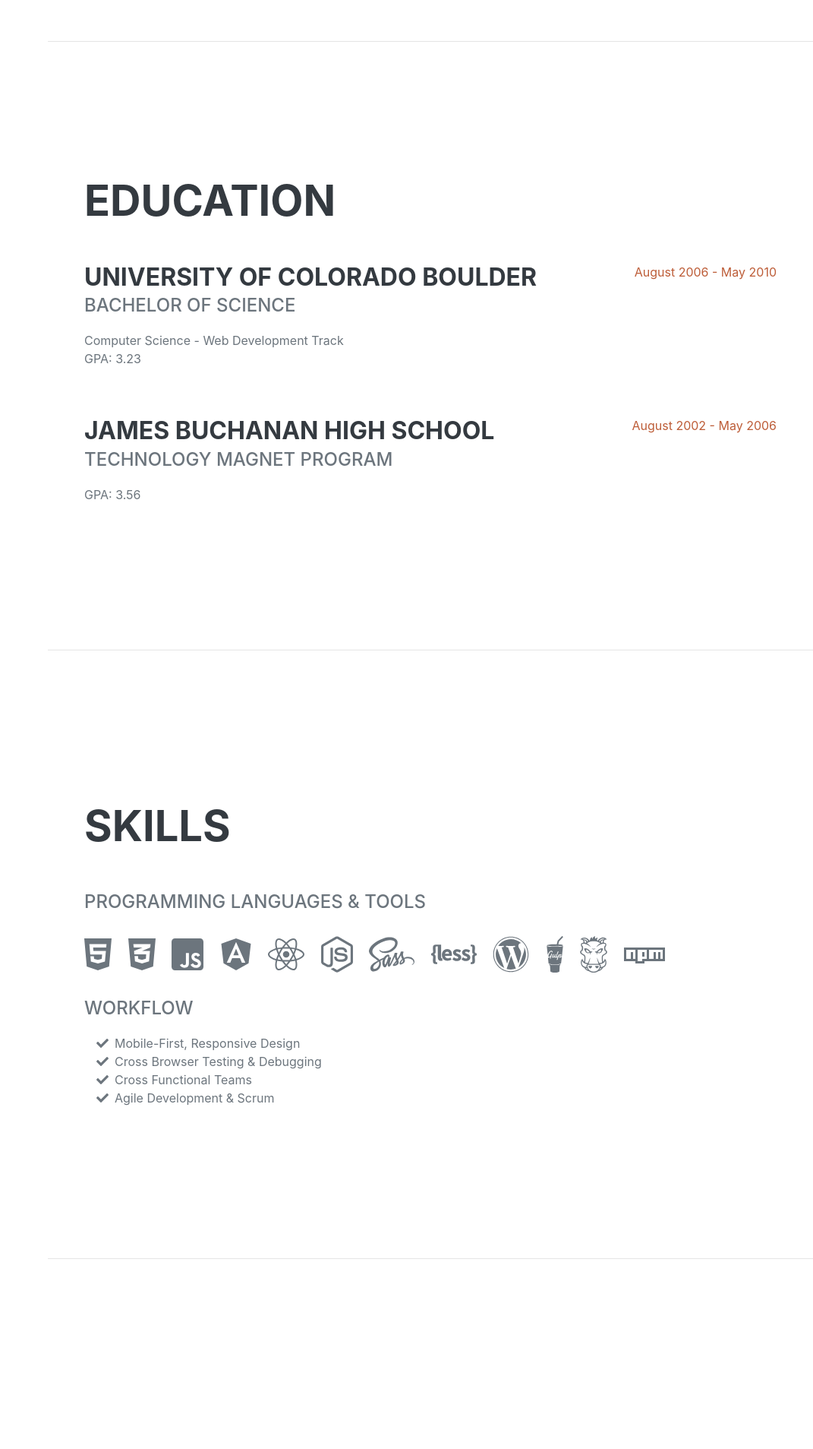
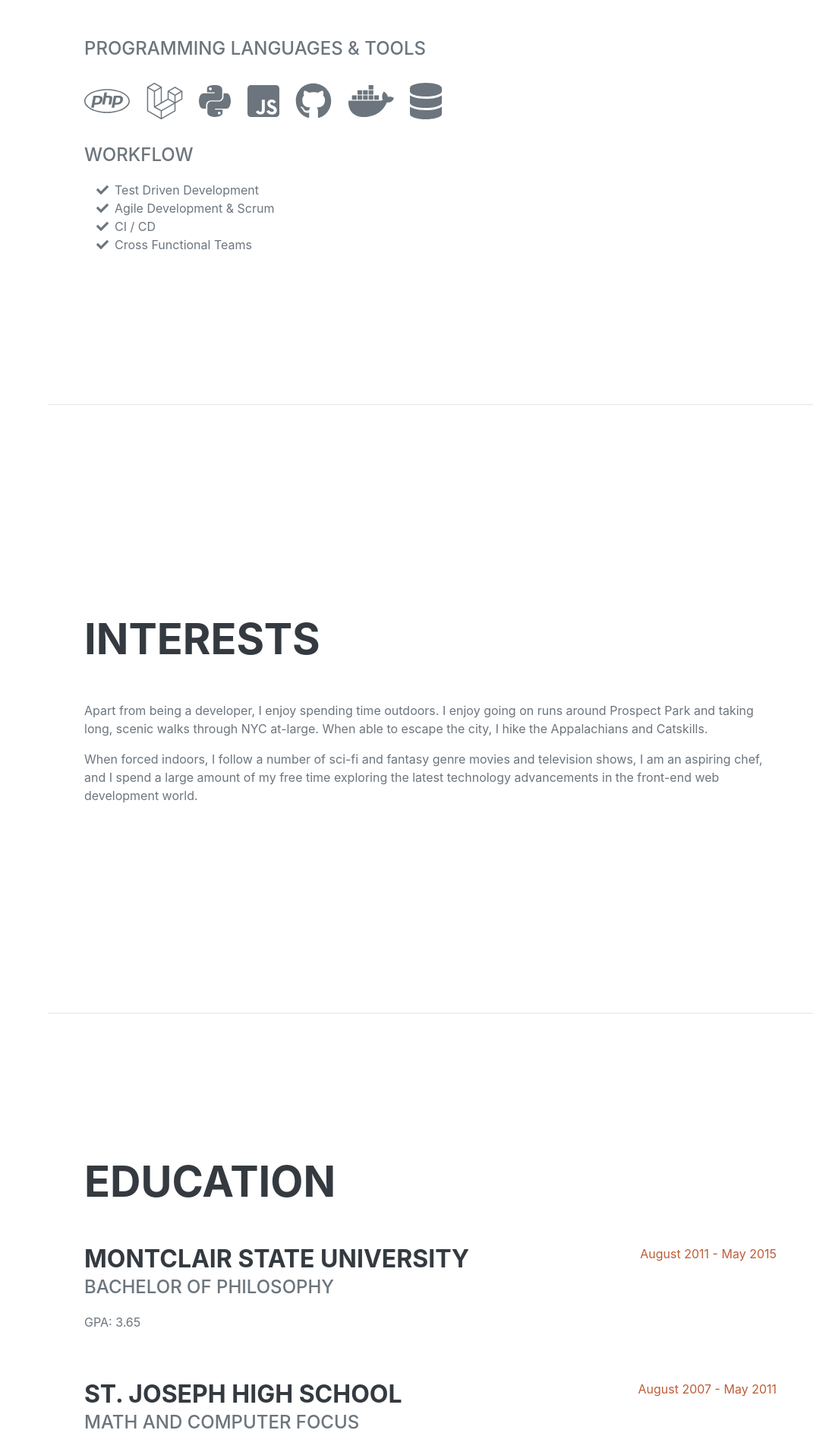
Before and after one commit to Jack-Naughton/homepage, a Django app: page / in a window 1280 px wide. Shown: the part 1880-3787 px from the top of the page at 76% size, without its empty margins (209-1280 px from the left). Run offline with Django 3.2, Linux system fonts and the light colour scheme; parts of the project's set-up code (start-up, migrations or seed data) failed here and were passed over; some web fonts are replaced.

Commit message:
updates sections with accurate titles

```diff
--- a/resume/templates/resume/index.html
+++ b/resume/templates/resume/index.html
@@ -18,6 +18,7 @@
         <link href="{% static 'resume/css/styles.css' %}" rel="stylesheet" />
     </head>
     <body id="page-top">
+
         <!-- Navigation-->
         <nav class="navbar navbar-expand-lg navbar-dark bg-primary fixed-top" id="sideNav">
             <a class="navbar-brand js-scroll-trigger" href="#page-top">
@@ -29,13 +30,13 @@
                 <ul class="navbar-nav">
                     <li class="nav-item"><a class="nav-link js-scroll-trigger" href="#about">About</a></li>
                     <li class="nav-item"><a class="nav-link js-scroll-trigger" href="#experience">Experience</a></li>
-                    <li class="nav-item"><a class="nav-link js-scroll-trigger" href="#education">Education</a></li>
                     <li class="nav-item"><a class="nav-link js-scroll-trigger" href="#skills">Skills</a></li>
                     <li class="nav-item"><a class="nav-link js-scroll-trigger" href="#interests">Interests</a></li>
-                    <li class="nav-item"><a class="nav-link js-scroll-trigger" href="#awards">Awards</a></li>
+                    <li class="nav-item"><a class="nav-link js-scroll-trigger" href="#education">Education</a></li>
                 </ul>
             </div>
         </nav>
+
         <!-- Page Content-->
         <div class="container-fluid p-0">
             <!-- About-->
@@ -49,175 +50,126 @@
                         Brooklyn, NY ·
                         <a href="mailto:jack.naughton18@gmail.com">jack.naughton18@gmail.com</a>
                     </div>
-                    <p class="lead mb-5">About me</p>
+                    <p class="lead mb-5">Web Developer of <span id="years-experience"></span> years experience
+                        with a focus on backend technologies.
+                    </p>
                     <div class="social-icons">
-                        <a class="social-icon" href="#"><i class="fab fa-linkedin-in"></i></a>
-                        <a class="social-icon" href="#"><i class="fab fa-github"></i></a>
-                        <a class="social-icon" href="#"><i class="fab fa-twitter"></i></a>
-                        <a class="social-icon" href="#"><i class="fab fa-facebook-f"></i></a>
+                        <a class="social-icon" href="https://www.linkedin.com/in/jack-m-naughton/">
+                            <i class="fab fa-linkedin-in"></i>
+                        </a>
+                        <a class="social-icon" href="https://github.com/Jack-Naughton">
+                            <i class="fab fa-github"></i>
+                        </a>
                     </div>
                 </div>
             </section>
             <hr class="m-0" />
+
             <!-- Experience-->
             <section class="resume-section" id="experience">
                 <div class="resume-section-content">
                     <h2 class="mb-5">Experience</h2>
                     <div class="d-flex flex-column flex-md-row justify-content-between mb-5">
                         <div class="flex-grow-1">
-                            <h3 class="mb-0">Senior Web Developer</h3>
-                            <div class="subheading mb-3">Intelitec Solutions</div>
-                            <p>More chanages</p>
+                            <h3 class="mb-0">Software Application Developer</h3>
+                            <div class="subheading mb-3">Canoe Software</div>
+                            <p>The things I've done</p>
                         </div>
-                        <div class="flex-shrink-0"><span class="text-primary">March 2013 - Present</span></div>
+                        <div class="flex-shrink-0"><span class="text-primary">March 2021 - Present</span></div>
                     </div>
                     <div class="d-flex flex-column flex-md-row justify-content-between mb-5">
                         <div class="flex-grow-1">
-                            <h3 class="mb-0">Web Developer</h3>
-                            <div class="subheading mb-3">Intelitec Solutions</div>
-                            <p>Capitalize on low hanging fruit to identify a ballpark value added activity to beta test. Override the digital divide with additional clickthroughs from DevOps. Nanotechnology immersion along the information highway will close the loop on focusing solely on the bottom line.</p>
+                            <h3 class="mb-0">Senior Web Developer</h3>
+                            <div class="subheading mb-3">Ascend Learning</div>
+                            <p>The things I've done</p>
                         </div>
-                        <div class="flex-shrink-0"><span class="text-primary">December 2011 - March 2013</span></div>
+                        <div class="flex-shrink-0"><span class="text-primary">March 2019 - March 2021</span></div>
                     </div>
                     <div class="d-flex flex-column flex-md-row justify-content-between mb-5">
                         <div class="flex-grow-1">
-                            <h3 class="mb-0">Junior Web Designer</h3>
-                            <div class="subheading mb-3">Shout! Media Productions</div>
-                            <p>Podcasting operational change management inside of workflows to establish a framework. Taking seamless key performance indicators offline to maximise the long tail. Keeping your eye on the ball while performing a deep dive on the start-up mentality to derive convergence on cross-platform integration.</p>
+                            <h3 class="mb-0">Full-stack Developer</h3>
+                            <div class="subheading mb-3">Blackrocket LLC</div>
+                            <p>The things I've done</p>
                         </div>
-                        <div class="flex-shrink-0"><span class="text-primary">July 2010 - December 2011</span></div>
-                    </div>
-                    <div class="d-flex flex-column flex-md-row justify-content-between">
-                        <div class="flex-grow-1">
-                            <h3 class="mb-0">Web Design Intern</h3>
-                            <div class="subheading mb-3">Shout! Media Productions</div>
-                            <p>Collaboratively administrate empowered markets via plug-and-play networks. Dynamically procrastinate B2C users after installed base benefits. Dramatically visualize customer directed convergence without revolutionary ROI.</p>
-                        </div>
-                        <div class="flex-shrink-0"><span class="text-primary">September 2008 - June 2010</span></div>
+                        <div class="flex-shrink-0"><span class="text-primary">September 2015 - September 2018</span></div>
                     </div>
                 </div>
             </section>
             <hr class="m-0" />
+
+            <!-- Skills-->
+            <section class="resume-section" id="skills">
+                <div class="resume-section-content">
+                    <h2 class="mb-5">Skills</h2>
+                    <div class="subheading mb-3">Programming Languages & Tools</div>
+                    <ul class="list-inline dev-icons">
+                        <li class="list-inline-item"><i class="fab fa-php"></i></li>
+                        <li class="list-inline-item"><i class="fab fa-laravel"></i></li>
+                        <li class="list-inline-item"><i class="fab fa-python"></i></li>
+                        <li class="list-inline-item"><i class="fab fa-js-square"></i></li>
+                        <li class="list-inline-item"><i class="fab fa-github"></i></li>
+                        <li class="list-inline-item"><i class="fab fa-docker"></i></li>
+                        <li class="list-inline-item"><i class="fas fa-database"></i></li>
+                    </ul>
+                    <div class="subheading mb-3">Workflow</div>
+                    <ul class="fa-ul mb-0">
+                        <li>
+                            <span class="fa-li"><i class="fas fa-check"></i></span>
+                            Test Driven Development
+                        </li>
+                        <li>
+                            <span class="fa-li"><i class="fas fa-check"></i></span>
+                            Agile Development & Scrum
+                        </li>
+                        <li>
+                            <span class="fa-li"><i class="fas fa-check"></i></span>
+                            CI / CD
+                        </li>
+                        <li>
+                            <span class="fa-li"><i class="fas fa-check"></i></span>
+                            Cross Functional Teams
+                        </li>
+                    </ul>
+                </div>
+            </section>
+            <hr class="m-0" />
+
+            <!-- Interests-->
+            <section class="resume-section" id="interests">
+                <div class="resume-section-content">
+                    <h2 class="mb-5">Interests</h2>
+                    <p>Apart from being a developer, I enjoy spending time outdoors.
+                        I enjoy going on runs around Prospect Park and taking long, scenic walks through NYC at-large.
+                        When able to escape the city, I hike the Appalachians and Catskills.
+                    </p>
+                    <p class="mb-0">When forced indoors, I follow a number of sci-fi and fantasy genre movies and television shows, I am an aspiring chef, and I spend a large amount of my free time exploring the latest technology advancements in the front-end web development world.</p>
+                </div>
+            </section>
+            <hr class="m-0" />
+
             <!-- Education-->
             <section class="resume-section" id="education">
                 <div class="resume-section-content">
                     <h2 class="mb-5">Education</h2>
                     <div class="d-flex flex-column flex-md-row justify-content-between mb-5">
                         <div class="flex-grow-1">
-                            <h3 class="mb-0">University of Colorado Boulder</h3>
-                            <div class="subheading mb-3">Bachelor of Science</div>
-                            <div>Computer Science - Web Development Track</div>
-                            <p>GPA: 3.23</p>
+                            <h3 class="mb-0">Montclair State University</h3>
+                            <div class="subheading mb-3">Bachelor of Philosophy</div>
+                            <p>GPA: 3.65</p>
                         </div>
-                        <div class="flex-shrink-0"><span class="text-primary">August 2006 - May 2010</span></div>
+                        <div class="flex-shrink-0"><span class="text-primary">August 2011 - May 2015</span></div>
                     </div>
                     <div class="d-flex flex-column flex-md-row justify-content-between">
                         <div class="flex-grow-1">
-                            <h3 class="mb-0">James Buchanan High School</h3>
-                            <div class="subheading mb-3">Technology Magnet Program</div>
-                            <p>GPA: 3.56</p>
+                            <h3 class="mb-0">St. Joseph High School</h3>
+                            <div class="subheading mb-3">Math and Computer Focus</div>
+                            <p>GPA: 3.8</p>
                         </div>
-                        <div class="flex-shrink-0"><span class="text-primary">August 2002 - May 2006</span></div>
+                        <div class="flex-shrink-0"><span class="text-primary">August 2007 - May 2011</span></div>
                     </div>
                 </div>
             </section>
             <hr class="m-0" />
-            <!-- Skills-->
-            <section class="resume-section" id="skills">
-                <div class="resume-section-content">
-                    <h2 class="mb-5">Skills</h2>
-                    <div class="subheading mb-3">Programming Languages & Tools</div>
-                    <ul class="list-inline dev-icons">
-                        <li class="list-inline-item"><i class="fab fa-html5"></i></li>
-                        <li class="list-inline-item"><i class="fab fa-css3-alt"></i></li>
-                        <li class="list-inline-item"><i class="fab fa-js-square"></i></li>
-                        <li class="list-inline-item"><i class="fab fa-angular"></i></li>
-                        <li class="list-inline-item"><i class="fab fa-react"></i></li>
-                        <li class="list-inline-item"><i class="fab fa-node-js"></i></li>
-                        <li class="list-inline-item"><i class="fab fa-sass"></i></li>
-                        <li class="list-inline-item"><i class="fab fa-less"></i></li>
-                        <li class="list-inline-item"><i class="fab fa-wordpress"></i></li>
-                        <li class="list-inline-item"><i class="fab fa-gulp"></i></li>
-                        <li class="list-inline-item"><i class="fab fa-grunt"></i></li>
-                        <li class="list-inline-item"><i class="fab fa-npm"></i></li>
-                    </ul>
-                    <div class="subheading mb-3">Workflow</div>
-                    <ul class="fa-ul mb-0">
-                        <li>
-                            <span class="fa-li"><i class="fas fa-check"></i></span>
-                            Mobile-First, Responsive Design
-                        </li>
-                        <li>
-                            <span class="fa-li"><i class="fas fa-check"></i></span>
-                            Cross Browser Testing & Debugging
-                        </li>
-                        <li>
-                            <span class="fa-li"><i class="fas fa-check"></i></span>
-                            Cross Functional Teams
-                        </li>
-                        <li>
-                            <span class="fa-li"><i class="fas fa-check"></i></span>
-                            Agile Development & Scrum
-                        </li>
-                    </ul>
-                </div>
-            </section>
-            <hr class="m-0" />
-            <!-- Interests-->
-            <section class="resume-section" id="interests">
-                <div class="resume-section-content">
-                    <h2 class="mb-5">Interests</h2>
-                    <p>Apart from being a web developer, I enjoy most of my time being outdoors. In the winter, I am an avid skier and novice ice climber. During the warmer months here in Colorado, I enjoy mountain biking, free climbing, and kayaking.</p>
-                    <p class="mb-0">When forced indoors, I follow a number of sci-fi and fantasy genre movies and television shows, I am an aspiring chef, and I spend a large amount of my free time exploring the latest technology advancements in the front-end web development world.</p>
-                </div>
-            </section>
-            <hr class="m-0" />
-            <!-- Awards-->
-            <section class="resume-section" id="awards">
-                <div class="resume-section-content">
-                    <h2 class="mb-5">Awards & Certifications</h2>
-                    <ul class="fa-ul mb-0">
-                        <li>
-                            <span class="fa-li"><i class="fas fa-trophy text-warning"></i></span>
-                            Google Analytics Certified Developer
-                        </li>
-                        <li>
-                            <span class="fa-li"><i class="fas fa-trophy text-warning"></i></span>
-                            Mobile Web Specialist - Google Certification
-                        </li>
-                        <li>
-                            <span class="fa-li"><i class="fas fa-trophy text-warning"></i></span>
-                            1
-                            <sup>st</sup>
-                            Place - University of Colorado Boulder - Emerging Tech Competition 2009
-                        </li>
-                        <li>
-                            <span class="fa-li"><i class="fas fa-trophy text-warning"></i></span>
-                            1
-                            <sup>st</sup>
-                            Place - University of Colorado Boulder - Adobe Creative Jam 2008 (UI Design Category)
-                        </li>
-                        <li>
-                            <span class="fa-li"><i class="fas fa-trophy text-warning"></i></span>
-                            2
-                            <sup>nd</sup>
-                            Place - University of Colorado Boulder - Emerging Tech Competition 2008
-                        </li>
-                        <li>
-                            <span class="fa-li"><i class="fas fa-trophy text-warning"></i></span>
-                            1
-                            <sup>st</sup>
-                            Place - James Buchanan High School - Hackathon 2006
-                        </li>
-                        <li>
-                            <span class="fa-li"><i class="fas fa-trophy text-warning"></i></span>
-                            3
-                            <sup>rd</sup>
-                            Place - James Buchanan High School - Hackathon 2005
-                        </li>
-                    </ul>
-                </div>
-            </section>
         </div>
         <!-- Bootstrap core JS-->
         <script src="https://cdnjs.cloudflare.com/ajax/libs/jquery/3.5.1/jquery.min.js"></script>
@@ -226,5 +178,9 @@
         <script src="https://cdnjs.cloudflare.com/ajax/libs/jquery-easing/1.4.1/jquery.easing.min.js"></script>
         <!-- Core theme JS-->
         <script src="{% static 'resume/js/scripts.js' %}"></script>
+        <!-- Personal scripts-->
+        <script>
+            document.getElementById('years-experience').innerHTML = new Date().getFullYear() - 2015
+        </script>
     </body>
 </html>
```
